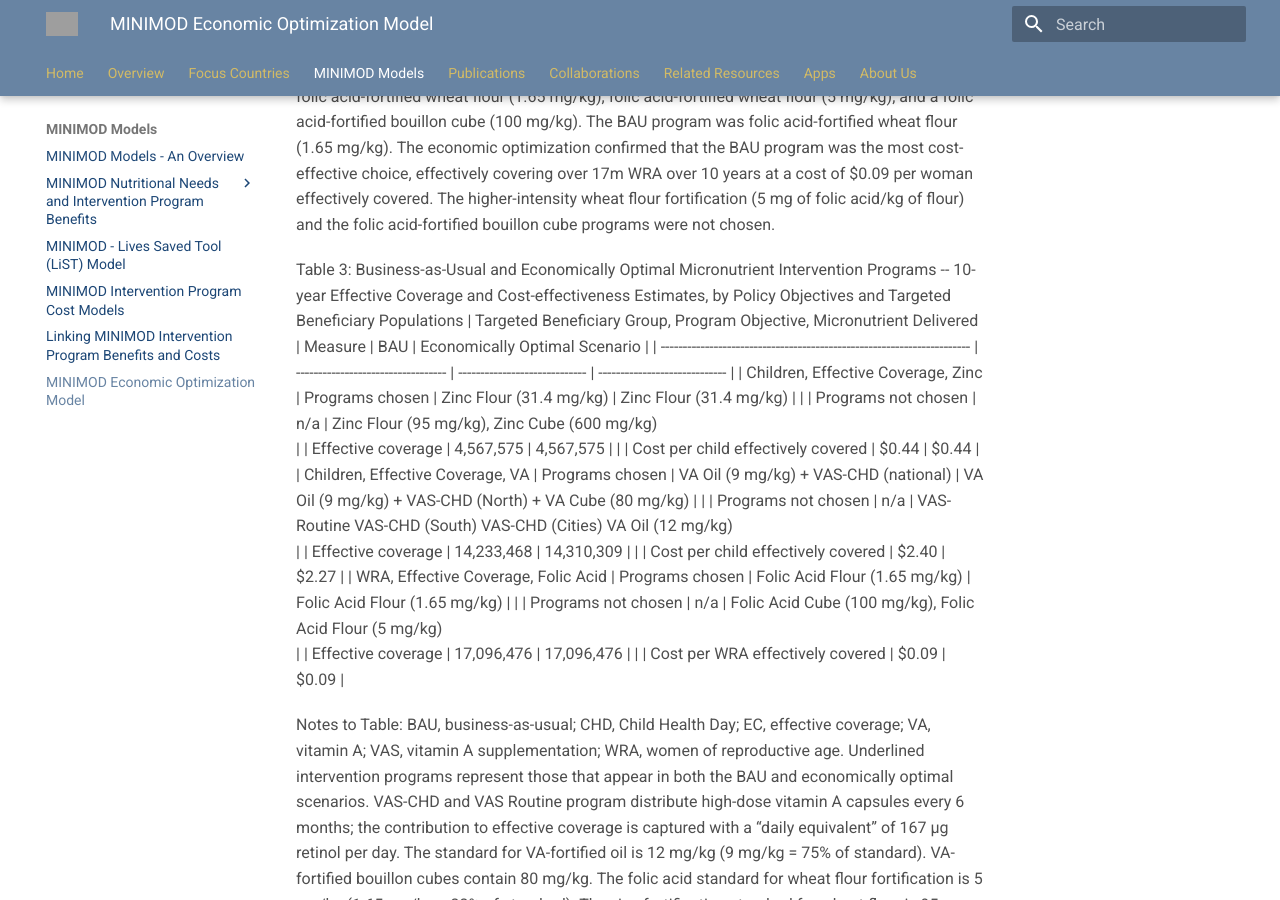
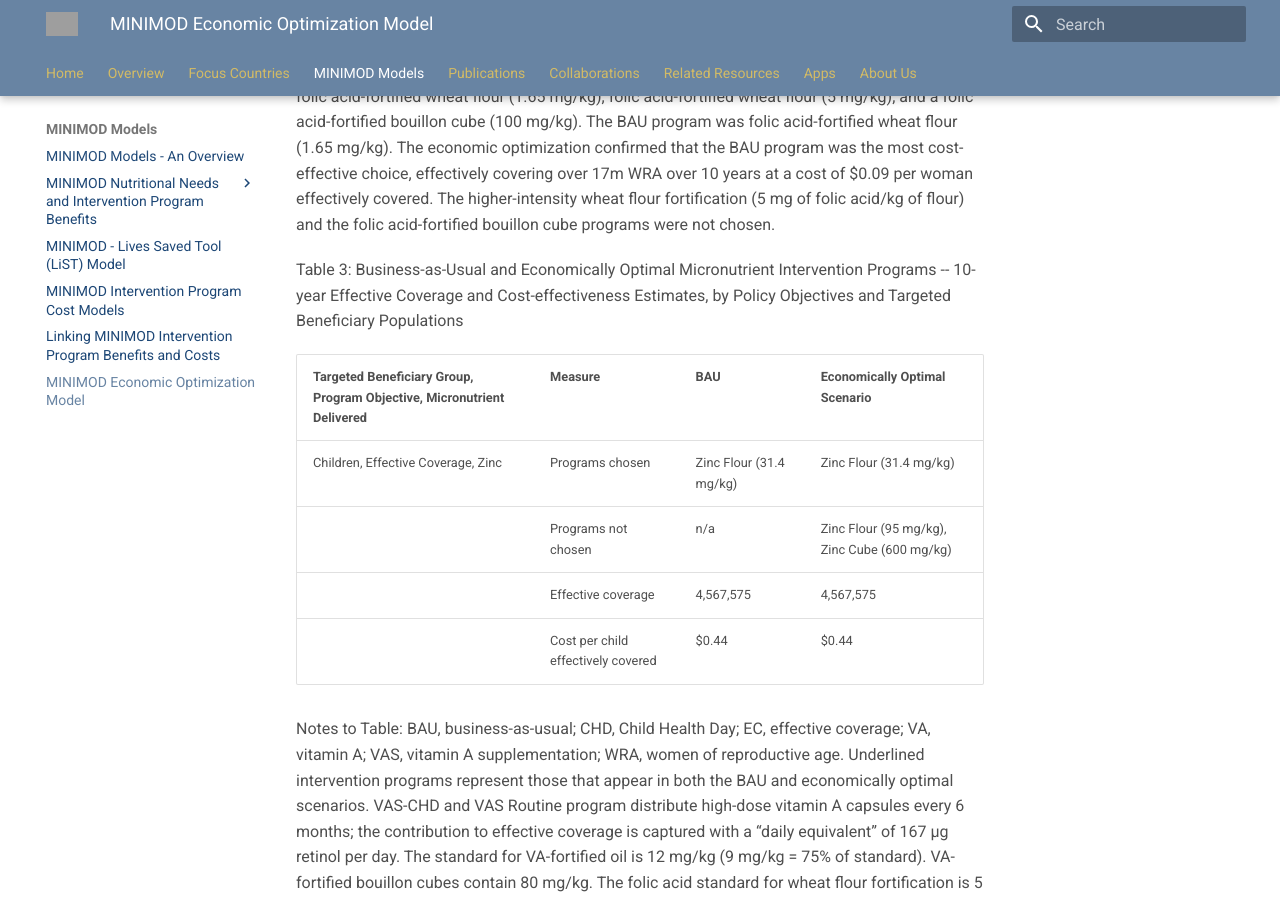
Before and after one commit to minimod-nutrition/minimod-website, an MkDocs documentation site: the page built from docs/minimod_models/minimod_optimization/minimod_optimization_text.md, in a window 1280 px wide and 900 px high, scrolled down 1290 px. Built offline with MkDocs 1.6.1 and Material for MkDocs 9.7.7, drawn with Linux system fonts in a browser that asks for light colours; nearby versions of some CDN libraries; grey boxes are pictures that could not be loaded.

Commit message:
Update minimod_optimization_text.md

```diff
--- a/docs/minimod_models/minimod_optimization/minimod_optimization_text.md
+++ b/docs/minimod_models/minimod_optimization/minimod_optimization_text.md
@@ -51,20 +51,16 @@
 Table 3: Business-as-Usual and Economically Optimal Micronutrient Intervention Programs -- 10-year
 Effective Coverage and Cost-effectiveness Estimates, by Policy Objectives and Targeted Beneficiary
 Populations
+
+
+
 | Targeted Beneficiary Group, Program Objective, Micronutrient Delivered | Measure                            | BAU                           | Economically Optimal Scenario |
 | ---------------------------------------------------------------------- | ---------------------------------- | ----------------------------- | ----------------------------- |
 | Children, Effective Coverage, Zinc                                     | Programs chosen                    | Zinc Flour (31.4 mg/kg)       | Zinc Flour (31.4 mg/kg)       |
 |                                                                        | Programs not chosen                | n/a                           | Zinc Flour (95 mg/kg),  Zinc Cube (600 mg/kg)
 |                                                                        | Effective coverage                 | 4,567,575                     | 4,567,575                     |
 |                                                                        | Cost per child effectively covered | $0.44                         | $0.44                         |
-| Children, Effective Coverage, VA                                       | Programs chosen                    | VA Oil (9 mg/kg) + VAS-CHD (national)           | VA Oil (9 mg/kg) + VAS-CHD (North) + VA Cube (80 mg/kg)                       |
-|                                                                        | Programs not chosen                | n/a                           | VAS-Routine  VAS-CHD (South)  VAS-CHD (Cities) VA Oil (12 mg/kg)
-|                                                                        | Effective coverage                 | 14,233,468                    | 14,310,309                    |
-|                                                                        | Cost per child effectively covered | $2.40                         | $2.27                         |
-| WRA, Effective Coverage, Folic Acid                                    | Programs chosen                    | Folic Acid Flour (1.65 mg/kg) | Folic Acid Flour (1.65 mg/kg) |
-|                                                                        | Programs not chosen                | n/a                           | Folic Acid Cube (100 mg/kg), Folic Acid Flour (5 mg/kg)
-|                                                                        | Effective coverage                 | 17,096,476                    | 17,096,476                    |
-|                                                                        | Cost per WRA effectively covered   | $0.09                         | $0.09                         |
+
 
 
 
```
